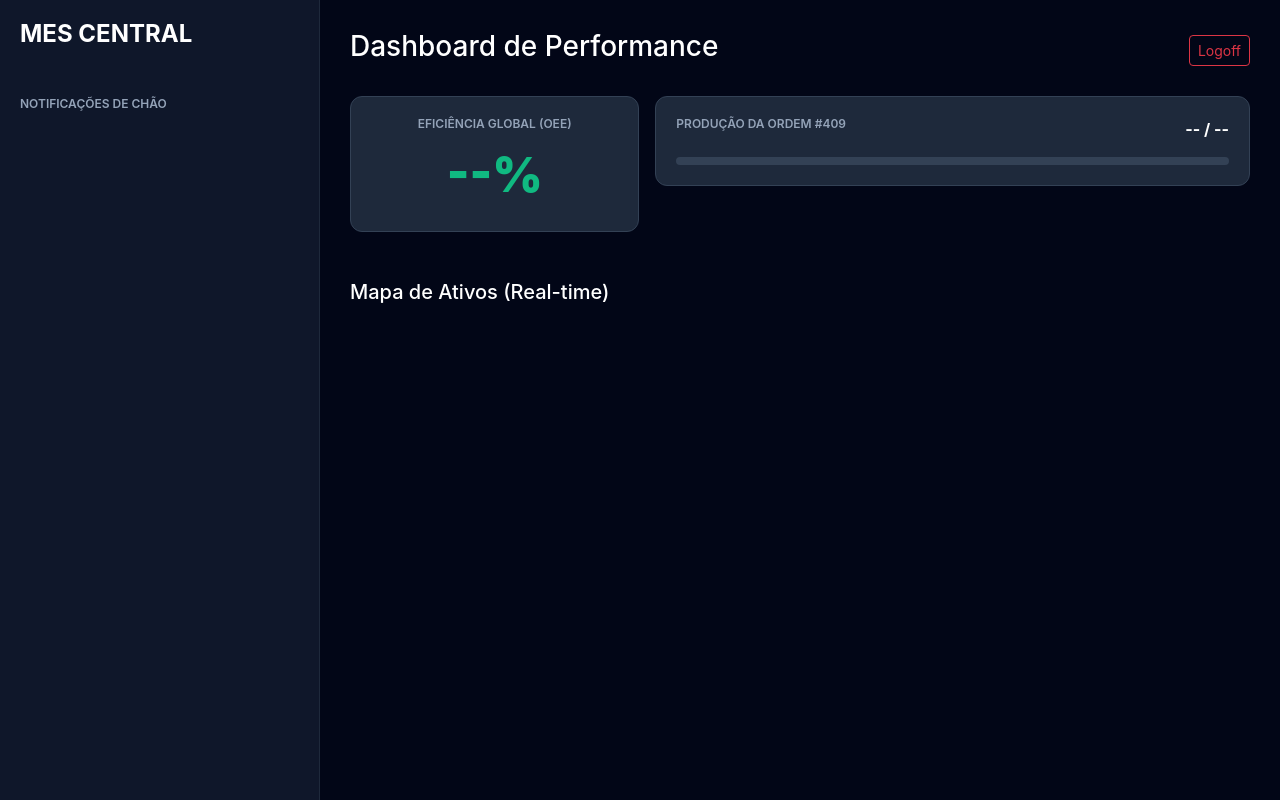
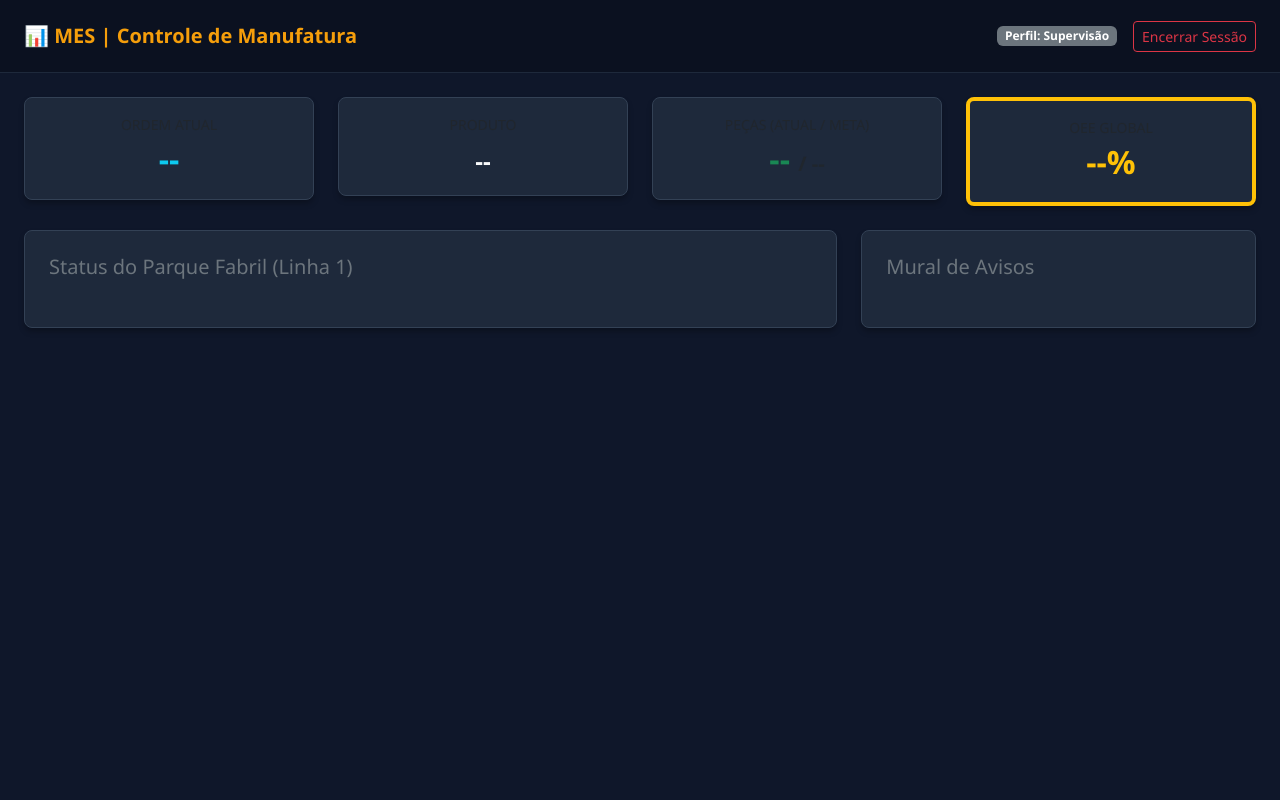
Before and after one commit to luizasilva08/seguranca-da-informacao, a Flask app: template templates/mes.html in a window 1280 px wide. Run offline with Flask 3, Linux system fonts and the light colour scheme; the template is opened without the code that fills it, so the values that code supplies are empty.

Commit message:
Update mes.html

```diff
--- a/templates/mes.html
+++ b/templates/mes.html
@@ -2,89 +2,77 @@
 <html lang="pt-BR">
 <head>
     <meta charset="UTF-8">
-    <title>MES Production Intelligence</title>
+    <title>MES - Gestão de Chão de Fábrica</title>
     <link href="https://cdn.jsdelivr.net/npm/bootstrap@5.3.0/dist/css/bootstrap.min.css" rel="stylesheet">
     <style>
-        body { background: #020617; color: #ffffff; font-family: 'Inter', sans-serif; }
-        .side-panel { background: #0f172a; border-right: 1px solid #1e293b; height: 100vh; padding: 20px; }
-        .main-content { padding: 30px; height: 100vh; overflow-y: auto; }
-        .kpi-card { background: #1e293b; border-radius: 12px; padding: 20px; border: 1px solid #334155; }
-        .machine-status { background: #0f172a; border: 1px solid #1e293b; border-radius: 8px; padding: 15px; margin-bottom: 10px; }
-        .oee-val { font-size: 3rem; font-weight: 900; color: #10b981; }
-        .progress { height: 8px; background: #334155; }
-        .progress-bar { background: #38bdf8; }
-        h6 { color: #94a3b8; font-weight: 600; text-transform: uppercase; font-size: 0.75rem; }
+        body { background-color: #0f172a; color: #f8fafc; font-family: 'Segoe UI', Tahoma, Geneva, Verdana, sans-serif; }
+        .navbar-custom { background: #0b1120; border-bottom: 1px solid #1e293b; }
+        .card-custom { background: #1e293b; border: 1px solid #334155; border-radius: 8px; box-shadow: 0 4px 6px -1px rgba(0,0,0,0.3); }
+        .metric { font-size: 2rem; font-weight: bold; }
+        .machine-box { padding: 15px; border-radius: 8px; border: 1px solid #334155; background: #0f172a; text-align: center; }
+        .aviso-item { border-left: 4px solid #f59e0b; padding-left: 10px; margin-bottom: 10px; background: rgba(245, 158, 11, 0.1); padding: 8px; border-radius: 4px;}
     </style>
 </head>
 <body>
-    <div class="container-fluid">
+<nav class="navbar navbar-custom py-3 mb-4">
+    <div class="container-fluid px-4">
+        <span class="navbar-brand fw-bold" style="color: #f59e0b;">📊 MES | Controle de Manufatura</span>
+        <div><span class="badge bg-secondary me-3">Perfil: Supervisão</span><a href="/logout" class="btn btn-outline-danger btn-sm">Encerrar Sessão</a></div>
+    </div>
+</nav>
+
+<div class="container-fluid px-4">
+    <div class="row mb-4">
+        <div class="col-md-3"><div class="card card-custom p-3 text-center"><span class="text-muted small">ORDEM ATUAL</span><div id="os" class="metric text-info">--</div></div></div>
+        <div class="col-md-3"><div class="card card-custom p-3 text-center"><span class="text-muted small">PRODUTO</span><div id="prod" class="metric text-light fs-4 mt-2">--</div></div></div>
+        <div class="col-md-3"><div class="card card-custom p-3 text-center"><span class="text-muted small">PEÇAS (ATUAL / META)</span><div class="metric"><span id="pecas" class="text-success">--</span> <span class="fs-5 text-muted">/ <span id="meta">--</span></span></div></div></div>
+        <div class="col-md-3"><div class="card card-custom p-3 text-center border-bottom border-4 border-warning"><span class="text-muted small">OEE GLOBAL</span><div id="oee" class="metric text-warning">--%</div></div></div>
+    </div>
+
     <div class="row">
-            <div class="col-md-3 side-panel">
-                <h4 class="fw-bold mb-4">MES CENTRAL</h4>
-                <div id="alertas" class="mt-5">
-                    <h6>Notificações de Chão</h6>
+        <div class="col-md-8">
+            <div class="card card-custom p-4 h-100">
+                <h5 class="text-secondary mb-4">Status do Parque Fabril (Linha 1)</h5>
+                <div class="row g-3" id="grid-maquinas">
                     </div>
             </div>
-            <div class="col-md-9 main-content">
-                <div class="d-flex justify-content-between align-items-center mb-4">
-                    <h3>Dashboard de Performance</h3>
-                    <a href="/logout" class="btn btn-sm btn-outline-danger">Logoff</a>
         </div>
 
-                <div class="row g-3">
         <div class="col-md-4">
-                        <div class="kpi-card text-center">
-                            <h6>Eficiência Global (OEE)</h6>
-                            <div class="oee-val" id="oee-g">--%</div>
+            <div class="card card-custom p-4 h-100">
+                <h5 class="text-secondary mb-4">Mural de Avisos</h5>
+                <div id="lista-avisos">
                     </div>
-                    </div>
-                    <div class="col-md-8">
-                        <div class="kpi-card">
-                            <div class="d-flex justify-content-between">
-                                <h6>Produção da Ordem #409</h6>
-                                <span id="prod-txt" class="fw-bold">-- / --</span>
-                            </div>
-                            <div class="progress mt-3">
-                                <div id="prod-bar" class="progress-bar" style="width: 0%"></div>
             </div>
         </div>
     </div>
 </div>
 
-                <h5 class="mt-5 mb-3">Mapa de Ativos (Real-time)</h5>
-                <div class="row g-3" id="maq-grid">
-                    </div>
-            </div>
-        </div>
-    </div>
 <script>
-        async function load() {
-            const res = await fetch('/api/mes_data');
-            const d = await res.json();
+    setInterval(async () => {
+        const res = await fetch('/api/mes');
+        const data = await res.json();
 
-            document.getElementById('oee-g').innerText = d.oee.global + "%";
-            document.getElementById('prod-txt').innerText = `${d.producao.atual} / ${d.producao.meta}`;
-            document.getElementById('prod-bar').style.width = (d.producao.atual / d.producao.meta * 100) + "%";
+        document.getElementById('os').innerText = data.ordem_servico;
+        document.getElementById('prod').innerText = data.produto;
+        document.getElementById('pecas').innerText = data.pecas_produzidas;
+        document.getElementById('meta').innerText = data.meta;
+        document.getElementById('oee').innerText = data.oee + "%";
 
-            document.getElementById('maq-grid').innerHTML = d.maquinas.map(m => `
-                <div class="col-md-3">
-                    <div class="machine-status">
-                        <div class="d-flex justify-content-between align-items-center">
-                            <span class="fw-bold">${m.id}</span>
-                            <span class="badge ${m.status=='Ativa'?'bg-success':'bg-danger'}">${m.status}</span>
-                        </div>
-                        <div class="mt-3 small text-muted">Carga: ${m.load}%</div>
-                        <div class="progress mt-1" style="height:4px"><div class="progress-bar" style="width:${m.load}%"></div></div>
+        document.getElementById('grid-maquinas').innerHTML = data.maquinas.map(m => `
+            <div class="col-md-6">
+                <div class="machine-box border-${m.cor}">
+                    <h6 class="text-light">${m.nome}</h6>
+                    <span class="badge bg-${m.cor}">${m.status}</span>
                 </div>
             </div>
         `).join('');
 
-            document.getElementById('alertas').innerHTML = '<h6>Notificações</h6>' + d.alertas.map(a => `
-                <div class="alert alert-dark p-2" style="font-size:0.8rem; background:#1e293b; border:none; color:#fff">⚠️ ${a}</div>
+        document.getElementById('lista-avisos').innerHTML = data.avisos.map(a => `
+            <div class="aviso-item text-light small">${a}</div>
         `).join('');
-        }
-        setInterval(load, 3000);
-        load();
+
+    }, 3000);
 </script>
 </body>
 </html>
```
Lines whose indentation alone changed are shown as unchanged.
